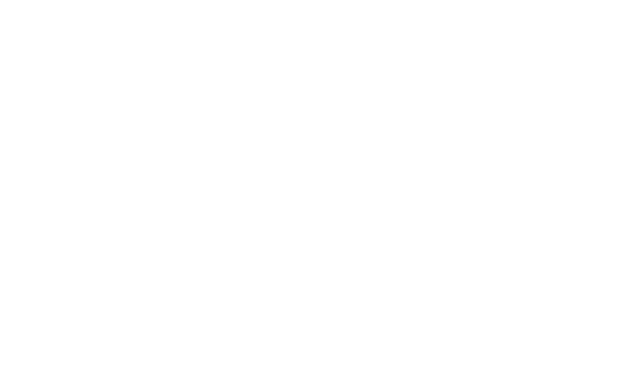
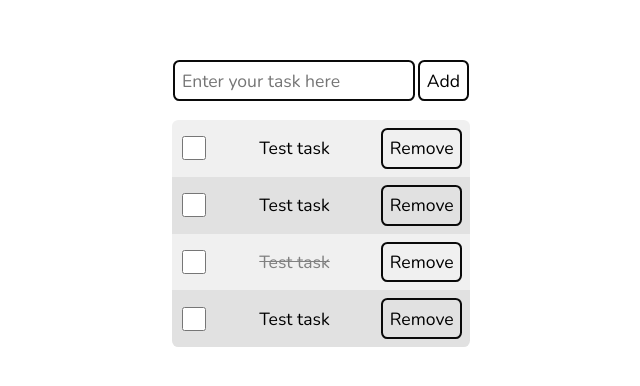
Before and after one commit to ohbeomho/task-tracker, a React app: page / in a window 1280 px wide. Shown: the part 206-592 px from the top of the page, without its empty margins (319-959 px from the left). Built offline with nearby package versions, Linux system fonts and the light colour scheme; the HTML template or start-up script is replaced by a standard one.

Commit message:
Design: Custom components

```diff
--- a/src/App.tsx
+++ b/src/App.tsx
@@ -1,4 +1,8 @@
 import { useReducer } from 'react'
+import Button from './components/Button.styled'
+import Input from './components/Input.styled'
+import { TaskList, TaskListItem } from './components/List.styled.tsx'
+import Checkbox from './components/Checkbox.styled.tsx'
 
 type Task = {
   id: string
@@ -32,10 +36,43 @@
   return updated
 }
 
+function getInitialTasks() {
+  return JSON.parse(localStorage.getItem('tasks') || '[]')
+}
+
 function App() {
-  const [tasks, dispatch] = useReducer(tasksReducer, [])
+  const [tasks, dispatch] = useReducer(tasksReducer, getInitialTasks())
 
-  return <></>
+  return (
+    <>
+      <p>
+        <Input placeholder="Enter your task here" />
+        <Button>Add</Button>
+      </p>
+      <TaskList>
+        <TaskListItem>
+          <Checkbox id="test" />
+          <label htmlFor="test">Test task</label>
+          <Button>Remove</Button>
+        </TaskListItem>
+        <TaskListItem>
+          <Checkbox id="test" />
+          <label htmlFor="test">Test task</label>
+          <Button>Remove</Button>
+        </TaskListItem>
+        <TaskListItem $done>
+          <Checkbox id="test" />
+          <label htmlFor="test">Test task</label>
+          <Button>Remove</Button>
+        </TaskListItem>
+        <TaskListItem>
+          <Checkbox id="test" />
+          <label htmlFor="test">Test task</label>
+          <Button>Remove</Button>
+        </TaskListItem>
+      </TaskList>
+    </>
+  )
 }
 
 export default App
--- /dev/null
+++ b/src/components/Button.styled.tsx
@@ -0,0 +1,19 @@
+import styled from 'styled-components'
+
+const Button = styled.button`
+  all: unset;
+  padding: 0.4rem;
+  margin: 0.1rem;
+  border: 2px solid rgb(10, 10, 10);
+  border-radius: 0.4rem;
+  transition: all 0.2s;
+  user-select: none;
+  cursor: pointer;
+
+  &:hover {
+    background-color: rgb(10, 10, 10);
+    color: white;
+  }
+`
+
+export default Button
--- /dev/null
+++ b/src/components/Checkbox.styled.tsx
@@ -0,0 +1,9 @@
+import styled from 'styled-components'
+
+const Checkbox = styled.input.attrs({ type: 'checkbox' })`
+  width: 1.5rem;
+  height: 1.5rem;
+  accent-color: rgb(10, 10, 10);
+`
+
+export default Checkbox
--- /dev/null
+++ b/src/components/Input.styled.tsx
@@ -0,0 +1,16 @@
+import styled from 'styled-components'
+
+const Input = styled.input`
+  all: unset;
+  padding: 0.4rem;
+  margin: 0.1rem;
+  border: 2px solid rgb(10, 10, 10);
+  border-radius: 0.4rem;
+  transition: all 0.2s;
+
+  &:hover {
+    border-color: rgb(150, 150, 150);
+  }
+`
+
+export default Input
--- /dev/null
+++ b/src/components/List.styled.tsx
@@ -0,0 +1,36 @@
+import styled from 'styled-components'
+
+const TaskList = styled.ul`
+  list-style: none;
+  padding: 0;
+  margin: 0;
+`
+
+const TaskListItem = styled.li.attrs<{ $done?: boolean }>((props) => ({
+  $done: props.$done || false,
+}))`
+  display: flex;
+  justify-content: space-between;
+  align-items: center;
+  background-color: rgb(240, 240, 240);
+  padding: 0.4rem;
+
+  &:nth-child(even) {
+    background-color: rgb(225, 225, 225);
+  }
+
+  &:first-child {
+    border-radius: 0.4rem 0.4rem 0px 0px;
+  }
+
+  &:last-child {
+    border-radius: 0px 0px 0.4rem 0.4rem;
+  }
+
+  & label {
+    text-decoration: ${(props) => (props.$done ? 'line-through' : 'none')};
+    color: ${(props) => (props.$done ? 'gray' : 'inherit')};
+  }
+`
+
+export { TaskList, TaskListItem }
```
